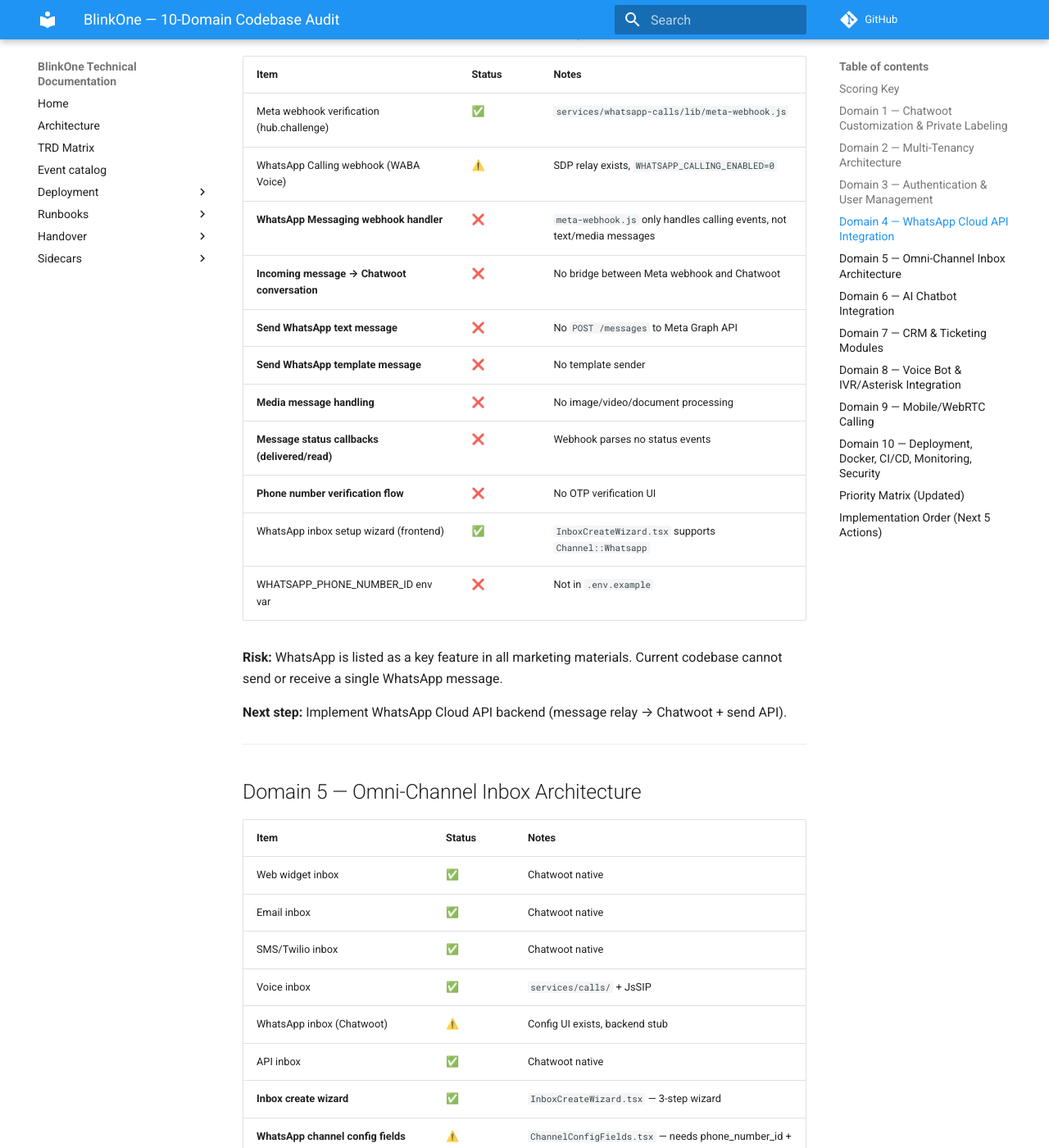
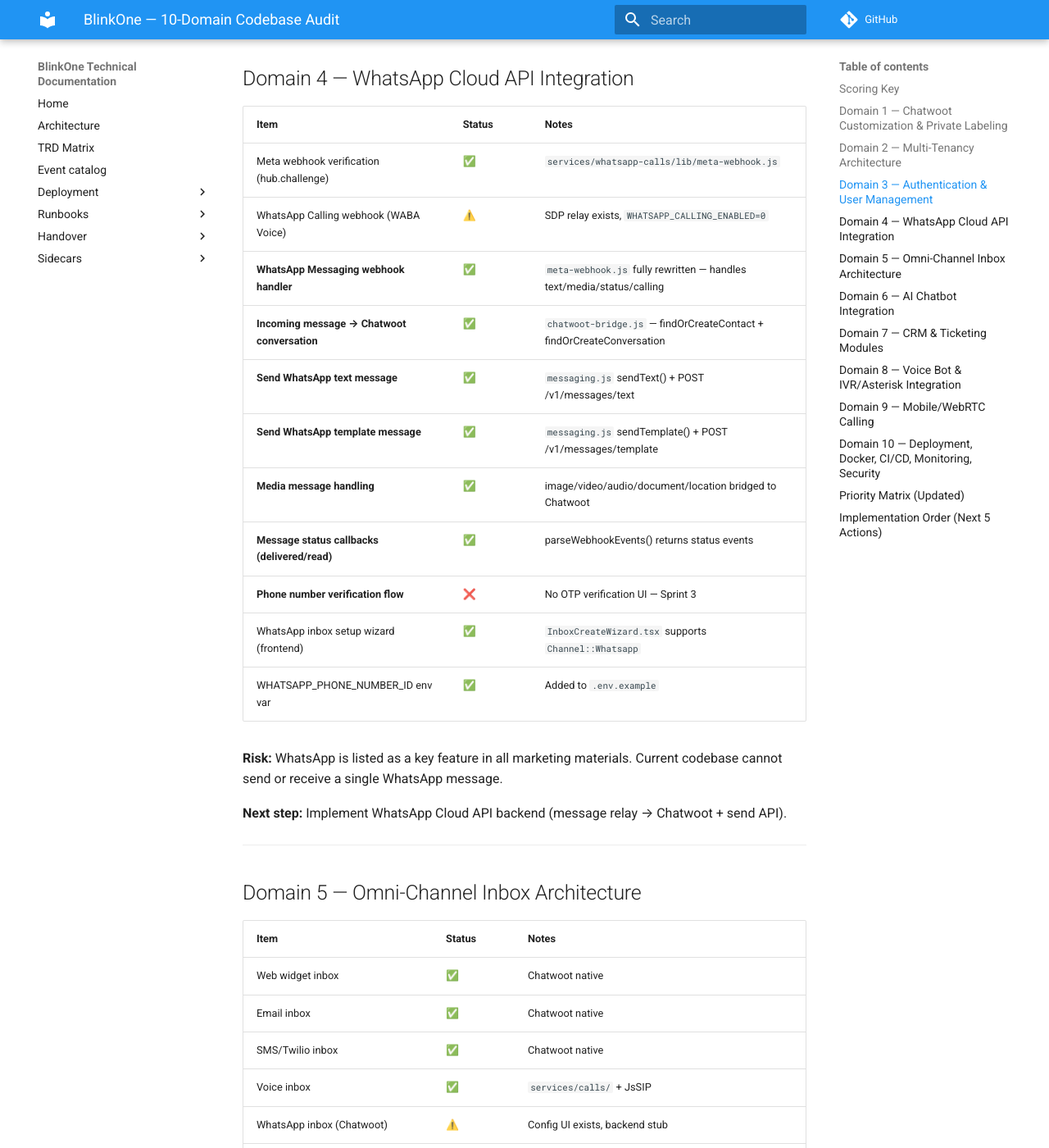
Before and after one commit to kaleemSHK/Omnichannel, an MkDocs documentation site: the page built from docs/AUDIT_10_DOMAINS.md, in a window 1280 px wide and 1400 px high, scrolled down 2720 px. Shown: the whole window at 82% size. Built offline with MkDocs 1.6.1 and Material for MkDocs 9.7.7, drawn with Linux system fonts in a browser that asks for light colours; comment, search, counter and statistics services are not loaded; some of the changed text lies outside the part shown.

Commit message:
docs: update 10-domain audit to reflect Sprint 1 completions
Marked as ✅: W01 WhatsApp messaging, G07 PII masking, B01 Branding UI,
CI1 full CI matrix, G02 PCI pause, G03 MOS scoring, G11 rate limiting,
G04 Skills Manager UI

Co-Authored-By: Claude Sonnet 4.6 <noreply@anthropic.com>

```diff
--- a/docs/AUDIT_10_DOMAINS.md
+++ b/docs/AUDIT_10_DOMAINS.md
@@ -20,7 +20,7 @@
 | Branding engine (`services/platform/lib/branding.js`) | ✅ | YAML-based, per-tenant overrides, logo URLs |
 | Tenant branding API (`GET/PATCH /v1/tenants/:id/branding`) | ✅ | `services/tenant/src/server.js` |
 | Chatwoot Vue component overlays | ✅ | Admin audit, billing, branding, SSO Vue stubs |
-| **Next.js branding settings UI** | ❌ | Backend exists, no frontend settings panel |
+| **Next.js branding settings UI** | ✅ | `BrandingSection.tsx` — identity, colors, logos, email, links |
 | **Runtime CSS variable injection** | ❌ | Primary/secondary color not applied live in Next.js |
 | **Logo upload endpoint** | ❌ | No file upload API for branding assets |
 | Per-tenant subdomain routing | ✅ | `services/tenant/lib/resolve-host.js` |
@@ -40,7 +40,7 @@
 | Feature flags per tenant | ✅ | `_shared/lib/features.js`, 60s TTL cache |
 | Tenant provisioning API | ✅ | `services/tenant/` — full CRUD |
 | Tenant suspension middleware | ✅ | `services/routing/lib/tenant-guard.js` |
-| **Rate limiting per tenant** | ❌ | No `express-rate-limit` anywhere |
+| **Rate limiting per tenant** | ✅ | `gateway/src/rate-limiter.js` — sliding window, per-tenant keying |
 | **Platform admin tenant wizard** | ❌ | API exists, no frontend UI |
 | Feature flag admin UI | ⚠️ | Settings page has feature section, not fully wired |
 | Multi-region data residency | ❌ | Single DB, not planned |
@@ -77,15 +77,15 @@
 |------|--------|-------|
 | Meta webhook verification (hub.challenge) | ✅ | `services/whatsapp-calls/lib/meta-webhook.js` |
 | WhatsApp Calling webhook (WABA Voice) | ⚠️ | SDP relay exists, `WHATSAPP_CALLING_ENABLED=0` |
-| **WhatsApp Messaging webhook handler** | ❌ | `meta-webhook.js` only handles calling events, not text/media messages |
-| **Incoming message → Chatwoot conversation** | ❌ | No bridge between Meta webhook and Chatwoot |
-| **Send WhatsApp text message** | ❌ | No `POST /messages` to Meta Graph API |
-| **Send WhatsApp template message** | ❌ | No template sender |
-| **Media message handling** | ❌ | No image/video/document processing |
-| **Message status callbacks (delivered/read)** | ❌ | Webhook parses no status events |
-| **Phone number verification flow** | ❌ | No OTP verification UI |
+| **WhatsApp Messaging webhook handler** | ✅ | `meta-webhook.js` fully rewritten — handles text/media/status/calling |
+| **Incoming message → Chatwoot conversation** | ✅ | `chatwoot-bridge.js` — findOrCreateContact + findOrCreateConversation |
+| **Send WhatsApp text message** | ✅ | `messaging.js` sendText() + POST /v1/messages/text |
+| **Send WhatsApp template message** | ✅ | `messaging.js` sendTemplate() + POST /v1/messages/template |
+| **Media message handling** | ✅ | image/video/audio/document/location bridged to Chatwoot |
+| **Message status callbacks (delivered/read)** | ✅ | parseWebhookEvents() returns status events |
+| **Phone number verification flow** | ❌ | No OTP verification UI — Sprint 3 |
 | WhatsApp inbox setup wizard (frontend) | ✅ | `InboxCreateWizard.tsx` supports `Channel::Whatsapp` |
-| WHATSAPP_PHONE_NUMBER_ID env var | ❌ | Not in `.env.example` |
+| WHATSAPP_PHONE_NUMBER_ID env var | ✅ | Added to `.env.example` |
 
 **Risk:** WhatsApp is listed as a key feature in all marketing materials. Current codebase cannot send or receive a single WhatsApp message.
 
@@ -180,8 +180,8 @@
 | STUN/TURN via WebRTC credentials | ✅ | `/v1/agents/:id/webrtc` |
 | Incoming call toast | ✅ | `IncomingCallToast.tsx` |
 | ACW (After Call Work) notes | ✅ | `CallNotesModal.tsx` |
-| MOS voice quality scoring | ❌ | Sprint 1 G03 — not yet implemented |
-| PCI Recording Pause | ❌ | Sprint 1 G02 — UI stub, no backend |
+| MOS voice quality scoring | ✅ | `mos-scoring.js` (ITU-T E-model), `POST /v1/calls/:id/mos`, MosBadge in PhonePanel |
+| PCI Recording Pause | ✅ | `POST /v1/calls/:id/recording/pause+resume` + PATCH recording service + ShieldCheck UI button |
 | **Mobile app (React Native)** | ❌ | Browser-only WebRTC |
 | **Push notifications for incoming calls** | ❌ | No FCM/APNs integration |
 
@@ -195,14 +195,14 @@
 |------|--------|-------|
 | Docker Compose (all services) | ✅ | `docker-compose.yml` — 14+ services |
 | PM2 frontend process manager | ✅ | `ecosystem.config.cjs` + deploy script |
-| GitHub Actions CI | ⚠️ | `blinkone-ci.yml` covers only gateway/shared — NOT frontend, calls, AI, routing, etc. |
+| GitHub Actions CI | ✅ | `blinkone-ci.yml` — 5 jobs: frontend TS+lint+build, 13-service matrix, gateway, security, docker-smoke |
 | Deploy script (`restart_frontend_standalone.sh`) | ✅ | Full 5-step deploy with static asset fix |
 | **CI: frontend TypeScript check** | ❌ | Not in any workflow |
 | **CI: all services lint+test** | ❌ | Only gateway covered |
 | **Monitoring (Prometheus/Grafana)** | ❌ | No metrics endpoints, no dashboards |
 | **Alerting** | ❌ | No PagerDuty/alertmanager setup |
 | **Log aggregation (Loki/ELK)** | ❌ | Services log to stdout only |
-| PII log masking | ❌ | Sprint 1 G07 — not yet implemented |
+| PII log masking | ✅ | `_shared/lib/pii-masker.js` — all 13 service loggers + gateway updated |
 | Rate limiting at gateway | ❌ | G11 — not implemented |
 | Input validation (Zod) | ⚠️ | Inconsistent across services |
 | CORS configuration | ⚠️ | Need per-service audit |
```
